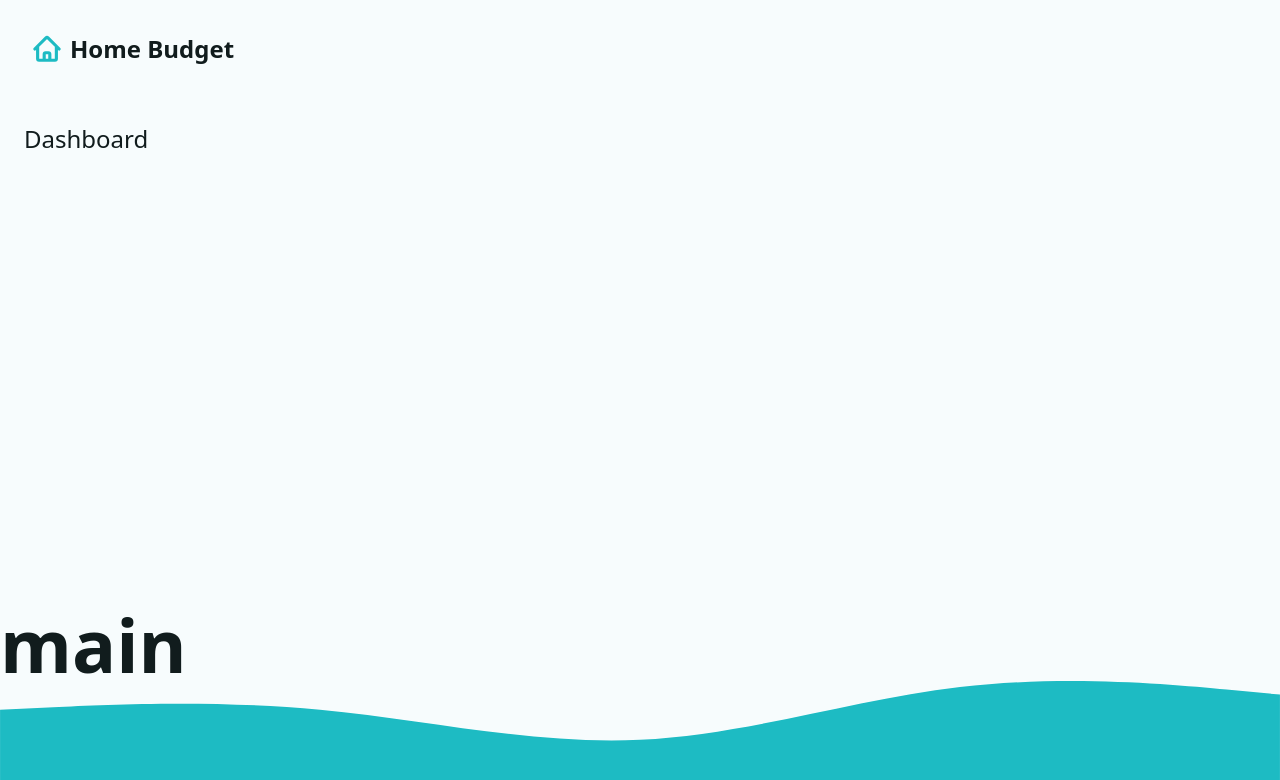
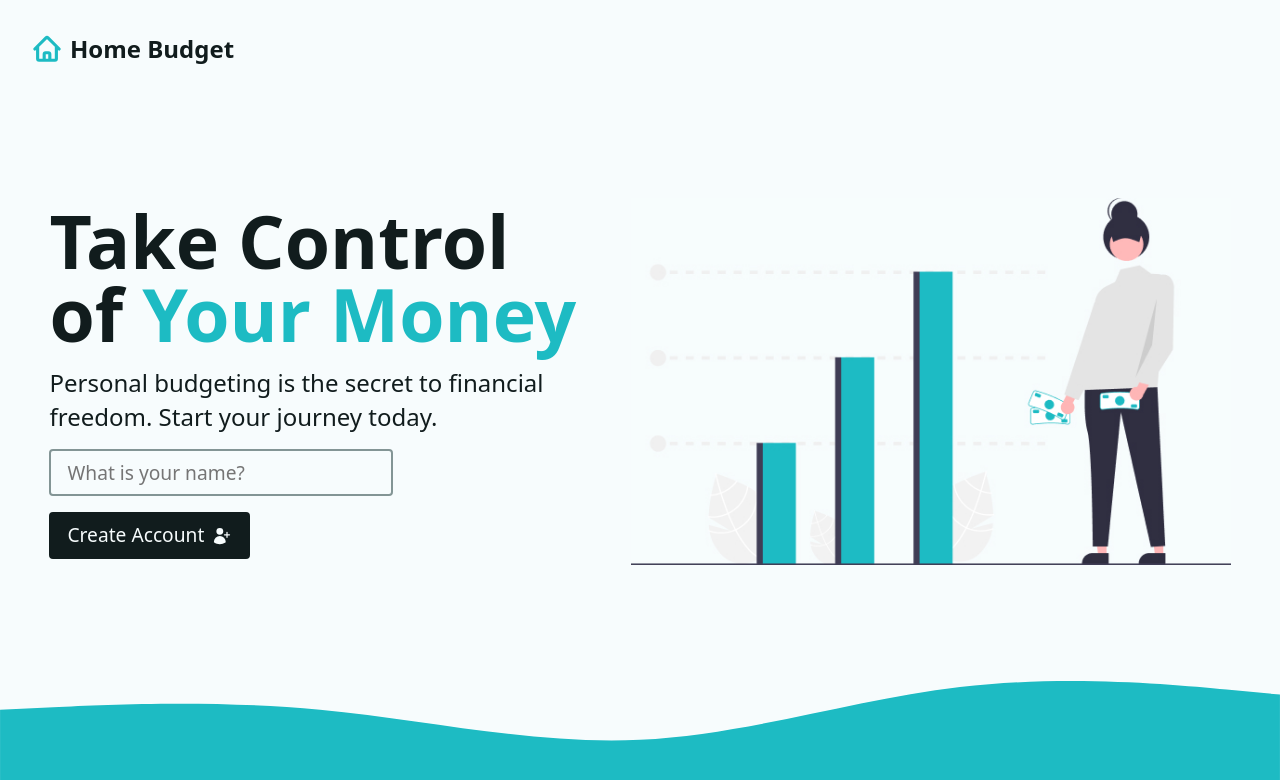
Before and after one commit to BDunnCode/ReactRouterBudgetApp, a React (Vite) app: page / in a window 1280 px wide. Shown: the top 780 px of the page. Built offline with nearby package versions, Linux system fonts and the light colour scheme.

Commit message:
Add Toastify, Login Form, Custom Error Page

```diff
--- a/package.json
+++ b/package.json
@@ -12,7 +12,8 @@
     "@heroicons/react": "^2.1.1",
     "react": "^18.2.0",
     "react-dom": "^18.2.0",
-    "react-router-dom": "^6.8.0"
+    "react-router-dom": "^6.8.0",
+    "react-toastify": "^9.1.3"
   },
   "devDependencies": {
     "@types/react": "^18.0.27",
--- a/src/App.jsx
+++ b/src/App.jsx
@@ -2,6 +2,10 @@ import {
   createBrowserRouter,
   RouterProvider,
 } from "react-router-dom";
+
+// Library
+import { ToastContainer } from 'react-toastify'
+import 'react-toastify/dist/ReactToastify.css'
 
 // Layouts
 import Main, { mainLoader } from "./layouts/Main"
@@ -10,7 +14,7 @@ import Main, { mainLoader } from "./layouts/Main"
 import { logoutAction } from "./actions/logout"
 
 // Routes
-import Dashboard, { dashboardLoader } from "./pages/Dashboard"
+import Dashboard, { dashboardAction, dashboardLoader } from "./pages/Dashboard"
 import Error from "./pages/Error"
 
 const router = createBrowserRouter([
@@ -24,6 +28,7 @@ const router = createBrowserRouter([
           index: true,
           element: <Dashboard />,
           loader: dashboardLoader,
+          action: dashboardAction,
           errorElement: <Error />
         },
         {
@@ -37,6 +42,7 @@ const router = createBrowserRouter([
 function App() {
   return <div className="App">
     <RouterProvider router={router} />
+    <ToastContainer />
   </div>;
 }
 
--- a/src/actions/logout.js
+++ b/src/actions/logout.js
@@ -1,5 +1,8 @@
 // react-router-dom imports
 import { redirect } from "react-router-dom";
+
+// library import
+import { toast } from "react-toastify";
 
 // helpers
 import { deleteItem } from "../helpers";
@@ -9,6 +12,7 @@ export async function logoutAction() {
   deleteItem({
     key: "userName"
   })
+  toast.success("You've deleted your account!")
   // return redirect
   return redirect("/")
 }
--- /dev/null
+++ b/src/components/Intro.jsx
@@ -0,0 +1,40 @@
+import { Form } from "react-router-dom"
+
+// library
+import { UserPlusIcon } from "@heroicons/react/24/solid"
+
+// assets
+import illustration from "../assets/illustration.jpg"
+
+const Intro = () => {
+  return (
+    <div className="intro">
+      <div>
+        <h1>
+          Take Control of <span className="accent">Your Money</span>
+        </h1>
+        <p>
+          Personal budgeting is the secret to financial freedom. Start your
+          journey today.
+        </p>
+        <Form method="post">
+          <input
+            type="text"
+            name="userName"
+            required
+            placeholder="What is your name?"
+            aria-label="Your Name"
+            autoComplete="given-name"
+            />
+            <button type="submit" className="btn btn--dark">
+              <span>Create Account</span>
+              <UserPlusIcon width={20} />
+            </button>
+        </Form>
+      </div>
+      <img src={ illustration } alt="Person with money"
+      width={600} />
+    </div>
+  )
+}
+export default Intro
--- a/src/layouts/Main.jsx
+++ b/src/layouts/Main.jsx
@@ -25,7 +25,6 @@ const Main = () => {
       <main>
         <Outlet />
       </main>
-      <h1>main</h1>
       <img src={wave} alt="" />
     </div>
   )
--- a/src/pages/Dashboard.jsx
+++ b/src/pages/Dashboard.jsx
@@ -1,5 +1,11 @@
 // react-router-dom imports
 import { useLoaderData } from "react-router-dom"
+
+// library
+import { toast } from "react-toastify"
+
+// components
+import Intro from "../components/Intro"
 
 // helper functions
 import { fetchData } from "../helpers"
@@ -7,16 +13,28 @@ import { fetchData } from "../helpers"
 // loader
 export function dashboardLoader() {
   const userName = fetchData("userName")
-  return { userName}
+  return { userName }
+}
+
+// action
+export async function dashboardAction({request}){
+  const data = await request.formData()
+  const formData = Object.fromEntries(data)
+  try {
+    localStorage.setItem("userName", JSON.stringify(formData.userName))
+    return toast.success(`Welcome ${formData.userName}`)
+  } catch(e){
+    throw new Error("There was a problem creating your account.")
+  }
 }
 
 const Dashboard = () => {
-  const {userName} = useLoaderData()
+  const { userName } = useLoaderData()
+
   return (
-    <div>
-      <h1>{userName}</h1>
-      Dashboard
-    </div>
+    <>
+      {userName ? (<p>{ userName }</p>) : <Intro />}
+    </>
   )
 }
 export default Dashboard
--- a/src/pages/Error.jsx
+++ b/src/pages/Error.jsx
@@ -1,7 +1,32 @@
+import { useRouteError, Link, useNavigate } from "react-router-dom"
+
+// library imports
+import { HomeIcon, ArrowUturnLeftIcon } from "@heroicons/react/24/solid"
+
 const Error = () => {
+  const error = useRouteError()
+  const navigate = useNavigate()
+
   return (
-    <div>
-      Error
+    <div className="error">
+      <h1>Uh oh! We've got a problem.</h1>
+      <p>{error.message || error.statusText}</p>
+      <div className="flex-md">
+        <button
+            className="btn btn--dark"
+            onClick={() => navigate(-1)}
+          >
+            <ArrowUturnLeftIcon width={20} />
+            <span>Go Back</span>
+        </button>
+        <Link
+          to="/"
+          className="btn btn--dark"
+        >
+          <HomeIcon width={20} />
+          <span>Go Home</span>
+        </Link>
+      </div>
     </div>
   )
 }
```
Also changed, not shown: 1 other file (tests, documents, lock files or other folders).
